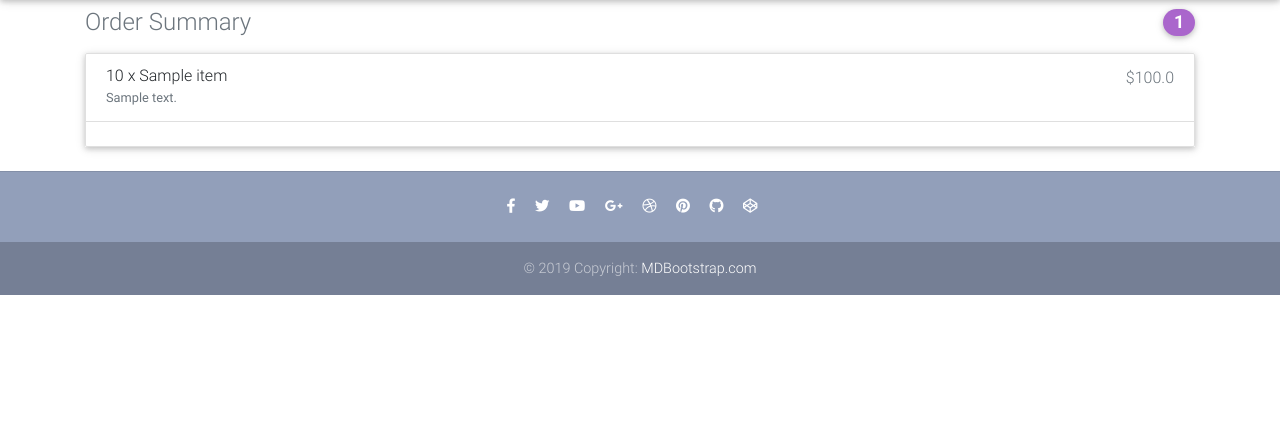
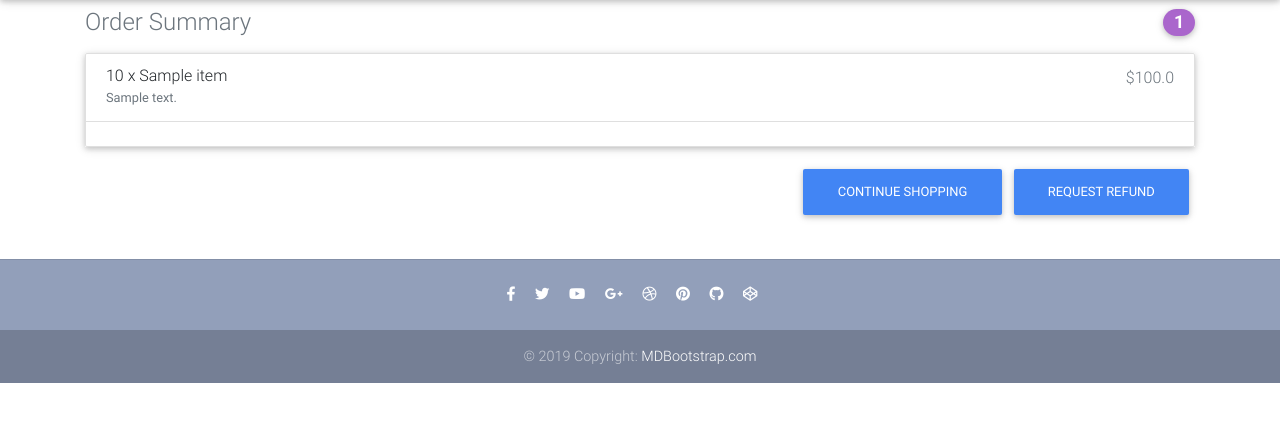
Before and after one commit to ElimuStuart/lacart, a Django app: page /profile/ in a window 1280 px wide. Shown: the part 64-486 px from the top of the page. Run offline with Django 3.2, Linux system fonts and the light colour scheme; a user stored in the database is signed in; tables that the repository leaves empty hold one stand-in row (values such as "Sample post"); parts of the project's set-up code (start-up, migrations or seed data) failed here and were passed over; some libraries are stand-ins or nearby versions.

Commit message:
added options to profile page

```diff
--- a/templates/profile.html
+++ b/templates/profile.html
@@ -8,7 +8,7 @@
 
   <!--Main layout-->
   <main>
-    <div class="container">
+    <div class="container mb-5 pb-5">
 
         {% comment %} <h3>Order Summary</h3> {% endcomment %}
 
@@ -27,6 +27,7 @@
           <small class="text-muted">{{ order_item.item.description }}</small>
         </div>
         <span class="text-muted">${{ order_item.get_final_price }}</span>
+        {% comment %} <span class="text-muted">{{ my_orders.0.ref_code }}</span> {% endcomment %}
       </li>
       {% endfor %}
 
@@ -37,6 +38,9 @@
     </ul>
     <!-- Cart -->
 
+    <a href="/request-refund" class="btn btn-primary float-right">REQUEST REFUND</a>
+    <a href="/" class="btn btn-primary float-right">CONTINUE SHOPPING</a>
+
 
 
 
```
